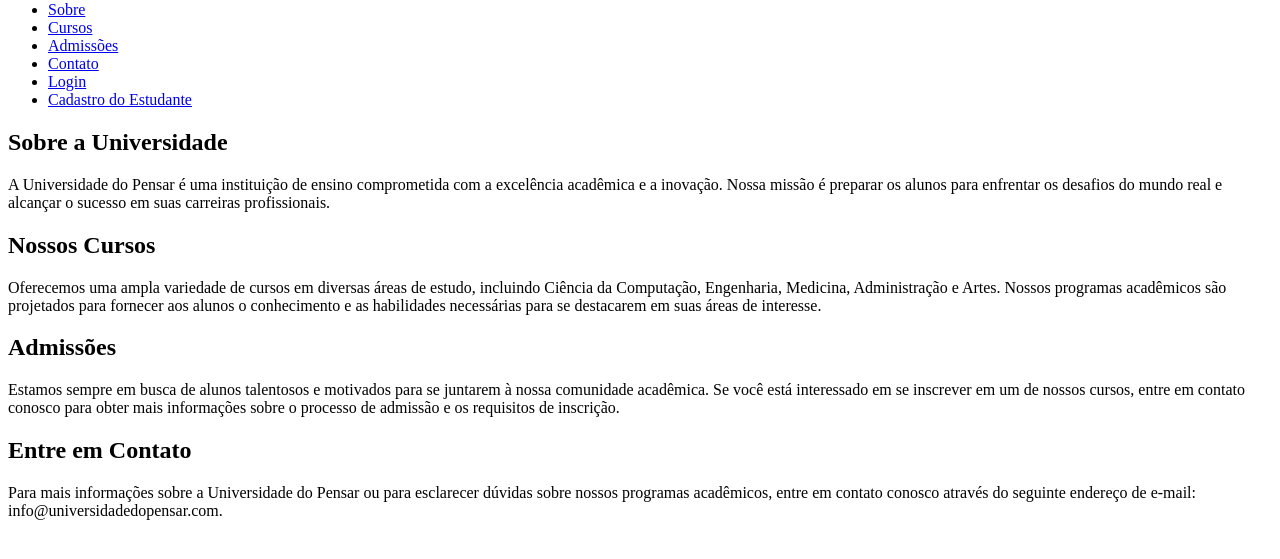
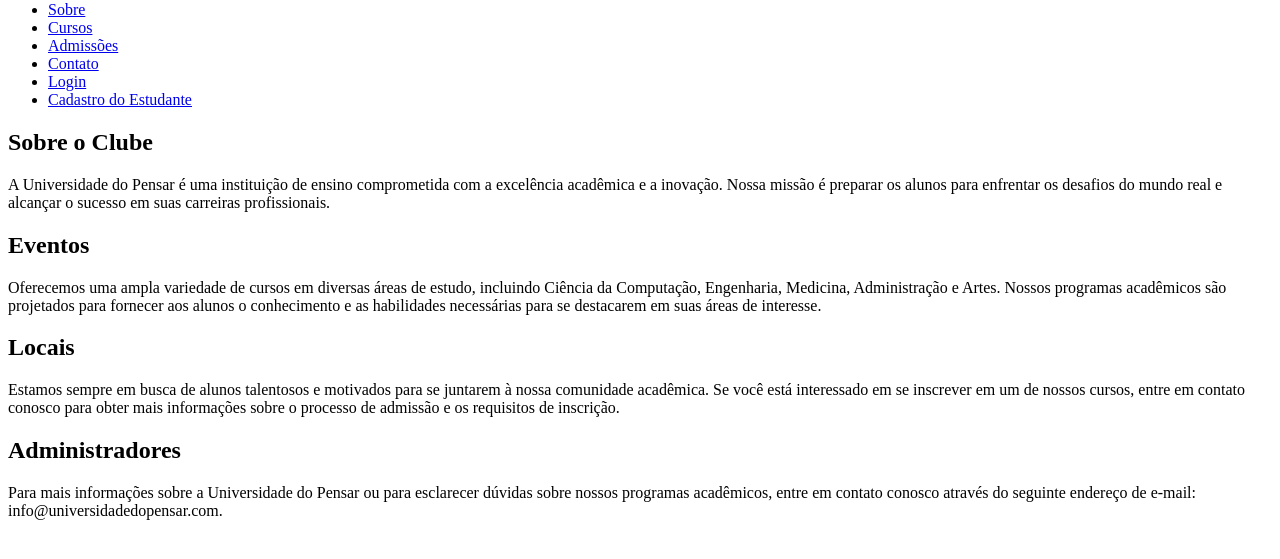
Before and after one commit to Victor-sousa207/Clube_De_Carros_ADS24, a website: page index.html in a window 1280 px wide. Shown: the part 79-638 px from the top of the page. Drawn offline with Linux system fonts and the light colour scheme.

Commit message:
Troca de Títulos

```diff
--- a/index.html
+++ b/index.html
@@ -28,7 +28,7 @@
     <main>
       <section id="about">
 
-        <h2>Sobre a Universidade</h2>
+        <h2> Sobre o Clube </h2>
 
         <p>
           A Universidade do Pensar é uma instituição de ensino comprometida com
@@ -40,7 +40,7 @@
       </section>
       <section id="courses">
 
-        <h2>Nossos Cursos</h2>
+        <h2> Eventos </h2>
 
         <p>
           Oferecemos uma ampla variedade de cursos em diversas áreas de estudo,
@@ -54,7 +54,7 @@
 
       <section id="admissions">
 
-        <h2>Admissões</h2>
+        <h2> Locais </h2>
 
         <p>
           Estamos sempre em busca de alunos talentosos e motivados para se
@@ -68,7 +68,7 @@
 
       <section id="contact">
 
-        <h2>Entre em Contato</h2>
+        <h2> Administradores </h2>
 
         <p>
           Para mais informações sobre a Universidade do Pensar ou para
@@ -81,7 +81,7 @@
 
     </main>
 
-    <footer></footer>
+    <footer> </footer>
   </body>
 
 </html>
```
